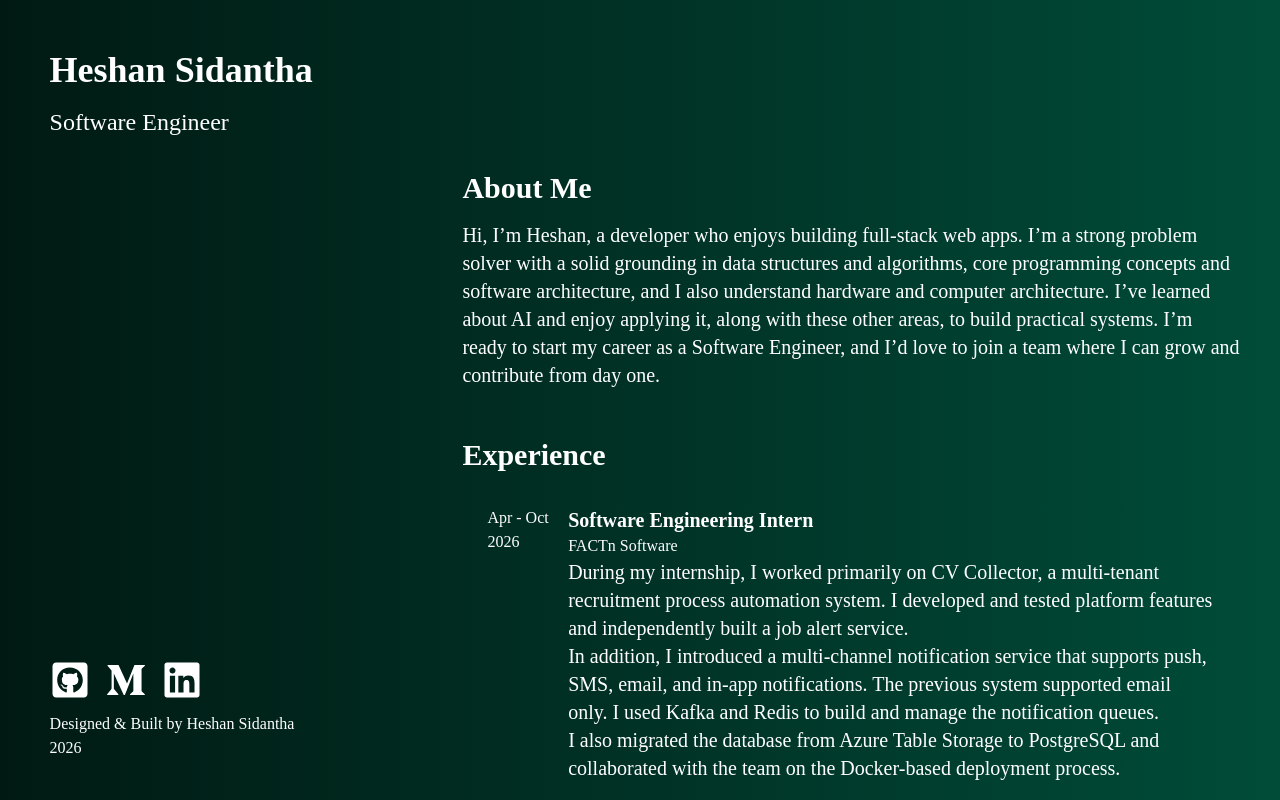
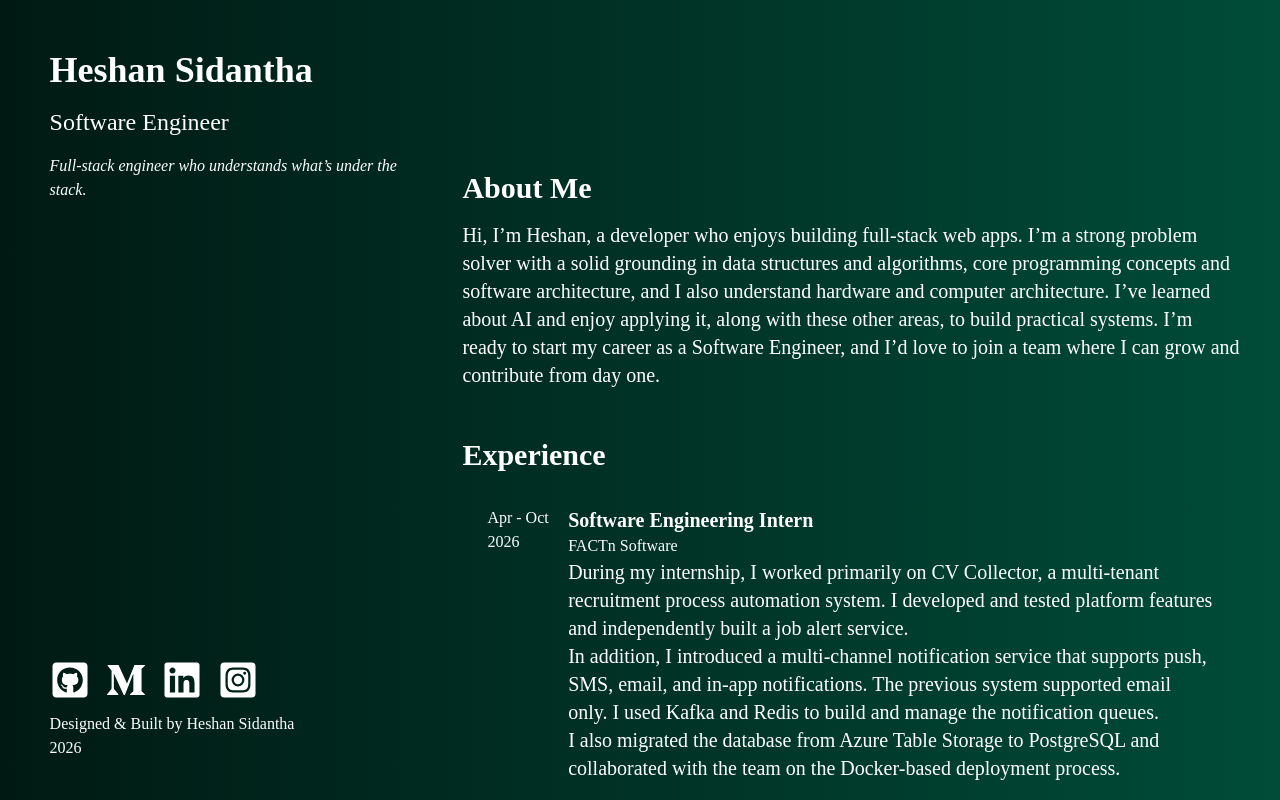
Before and after one commit to sidantha0377/heshansidantha, a Next.js app: page / in a window 1280 px wide. Built offline with nearby package versions, Linux system fonts and the light colour scheme.

Commit message:
Add Instagram link to Footer and update Header content for clarity

```diff
--- a/app/components/Footer.tsx
+++ b/app/components/Footer.tsx
@@ -1,5 +1,5 @@
 import React from 'react'
-import { FaGithubSquare, FaMediumM, FaLinkedin } from "react-icons/fa"
+import { FaGithubSquare, FaMediumM, FaLinkedin, FaInstagramSquare } from "react-icons/fa"
 export default function Footer() {
     return (
 
@@ -13,6 +13,10 @@ export default function Footer() {
                 </a>
                 <a href="https://www.linkedin.com/in/heshan-sidantha-5b9925296/">
                     <FaLinkedin size={40} />
+
+                </a>
+                <a href="https://www.instagram.com/heshan_sidantha">
+                    <FaInstagramSquare size={40} />
                 </a>
             </div>
             <div>
--- a/app/components/Header.tsx
+++ b/app/components/Header.tsx
@@ -5,6 +5,9 @@ export default function Header() {
         <div className="flex flex-col gap-2 sm:gap-4">
             <h1 className="text-2xl font-bold sm:text-4xl">Heshan Sidantha</h1>
             <h2 className="text-lg sm:text-2xl">Software Engineer</h2>
+            <p className='italic'>
+                Full-stack engineer who understands what’s under the stack.
+            </p>
 
 
         </div>
```
Also changed, not shown: 1 other file (tests, documents, lock files or other folders).
